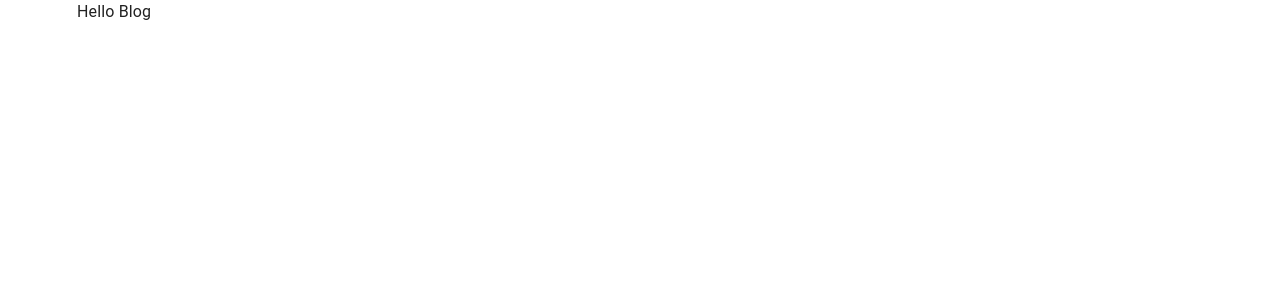
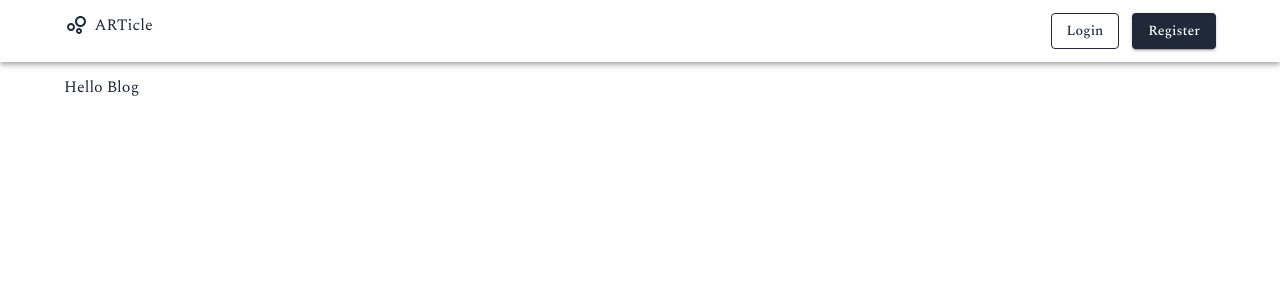
Before and after one commit to platitson/blog-mern-frontend, a React (Vite) app: page / in a window 1280 px wide. Shown: the top 300 px of the page. Built offline with nearby package versions, Linux system fonts and the light colour scheme.

Commit message:
landing: header

```diff
--- a/src/App.tsx
+++ b/src/App.tsx
@@ -1,5 +1,15 @@
+import { Header } from "./components/Header";
+import Container from "@mui/material/Container";
+
 function App() {
-  return <>Hello Blog</>;
+  return (
+    <>
+      <Header />
+      <Container maxWidth="lg" sx={{ margin: "0.8rem auto" }}>
+        Hello Blog
+      </Container>
+    </>
+  );
 }
 
 export default App;
--- /dev/null
+++ b/src/components/Header.tsx
@@ -0,0 +1,38 @@
+import { Button, Container, AppBar } from "@mui/material";
+import BubbleChartOutlinedIcon from "@mui/icons-material/BubbleChartOutlined";
+import { styled } from "@mui/material/styles";
+
+export const Header = () => {
+  return (
+    <StyledAppBar position="sticky">
+      <Container
+        maxWidth="lg"
+        sx={{ display: "flex", justifyContent: "space-between" }}
+      >
+        <StyledLogoLink href="/">
+          <BubbleChartOutlinedIcon />
+          ARTicle
+        </StyledLogoLink>
+        <div>
+          <Button variant="outlined" sx={{ marginRight: "0.8rem" }}>
+            Login
+          </Button>
+          <Button variant="contained">Register</Button>
+        </div>
+      </Container>
+    </StyledAppBar>
+  );
+};
+
+const StyledAppBar = styled(AppBar)(({ theme }) => ({
+  backgroundColor: theme.palette.background.default,
+  padding: "0.8rem 0",
+}));
+
+const StyledLogoLink = styled("a")(({ theme }) => ({
+  color: theme.palette.primary.main,
+  display: "flex",
+  gap: "0.4rem",
+  textDecoration: "none",
+  fontWeight: 400,
+}));
--- a/src/index.css
+++ b/src/index.css
@@ -10,7 +10,6 @@ body {
 }
 
 #root {
-  width: 1126px;
   max-width: 100%;
   min-height: 100svh;
   margin: 0 auto;
--- a/src/main.tsx
+++ b/src/main.tsx
@@ -8,8 +8,8 @@ import { theme } from "./theme";
 
 createRoot(document.getElementById("root")!).render(
   <StrictMode>
-    <CssBaseline />
     <ThemeProvider theme={theme}>
+      <CssBaseline />
       <App />
     </ThemeProvider>
   </StrictMode>
--- a/src/theme.ts
+++ b/src/theme.ts
@@ -3,11 +3,15 @@ import { createTheme } from "@mui/material/styles";
 export const theme = createTheme({
   palette: {
     primary: {
-      main: "#4361ee",
+      main: "#1f2937",
+      light: "#34455d",
     },
     text: {
       primary: "#1F2937",
-      secondary: "#6B7280",
+      secondary: "#626875",
+    },
+    background: {
+      default: "#fff",
     },
   },
 
@@ -31,5 +35,43 @@ export const theme = createTheme({
         },
       },
     },
+    MuiButton: {
+      styleOverrides: {
+        root: {
+          textTransform: "none",
+        },
+
+        contained: {
+          backgroundColor: "#1f2937",
+          color: "#FFFFFF",
+
+          "&:hover": {
+            backgroundColor: "#2d3c50",
+          },
+
+          "&:active": {
+            backgroundColor: "#34455d",
+          },
+        },
+
+        outlined: {
+          color: "#1f2937",
+          borderColor: "#1f2937",
+
+          "&:hover": {
+            borderColor: "#2d3c50",
+            backgroundColor: "#ebeef4",
+          },
+        },
+
+        text: {
+          color: "#1f2937",
+
+          "&:hover": {
+            backgroundColor: "#ebeef4",
+          },
+        },
+      },
+    },
   },
 });
```
